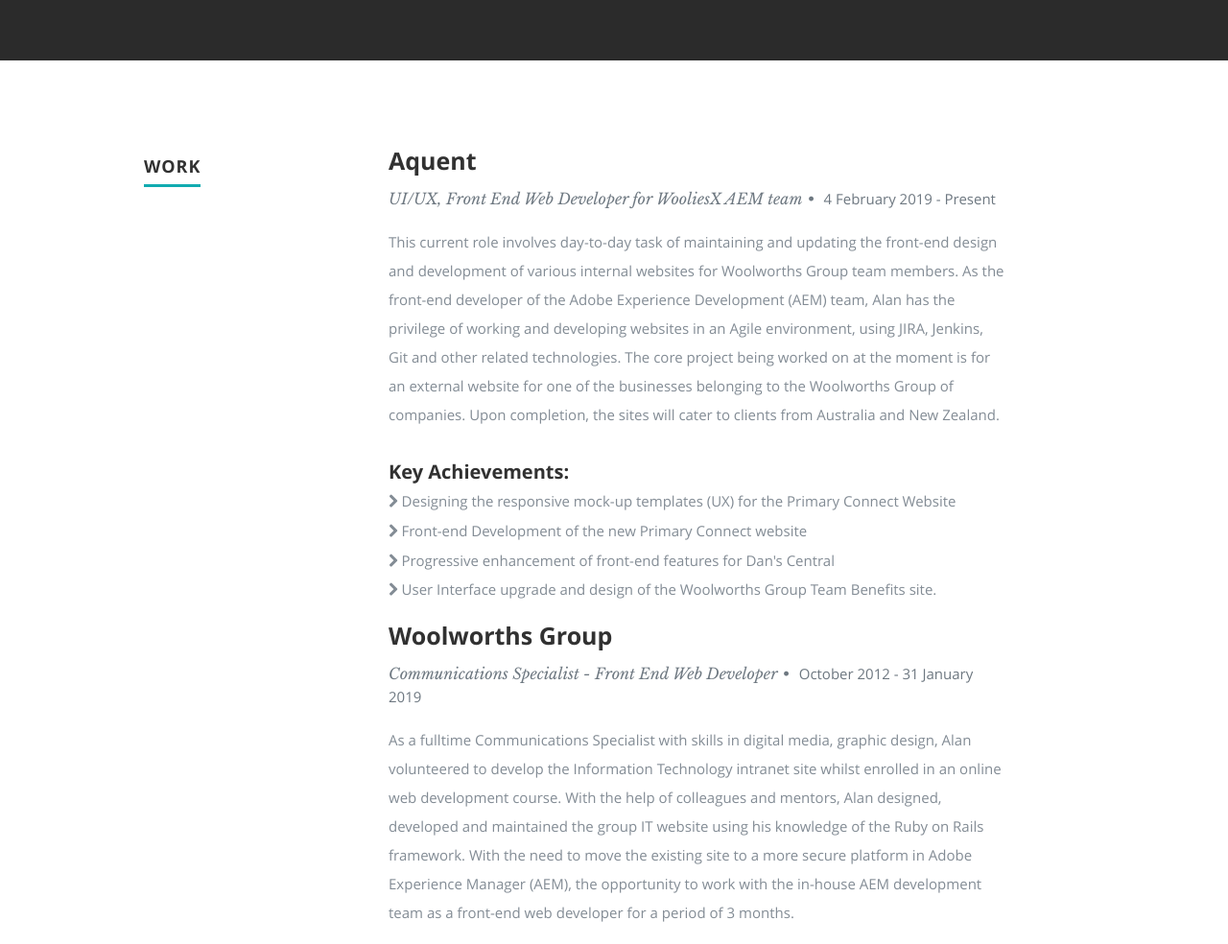
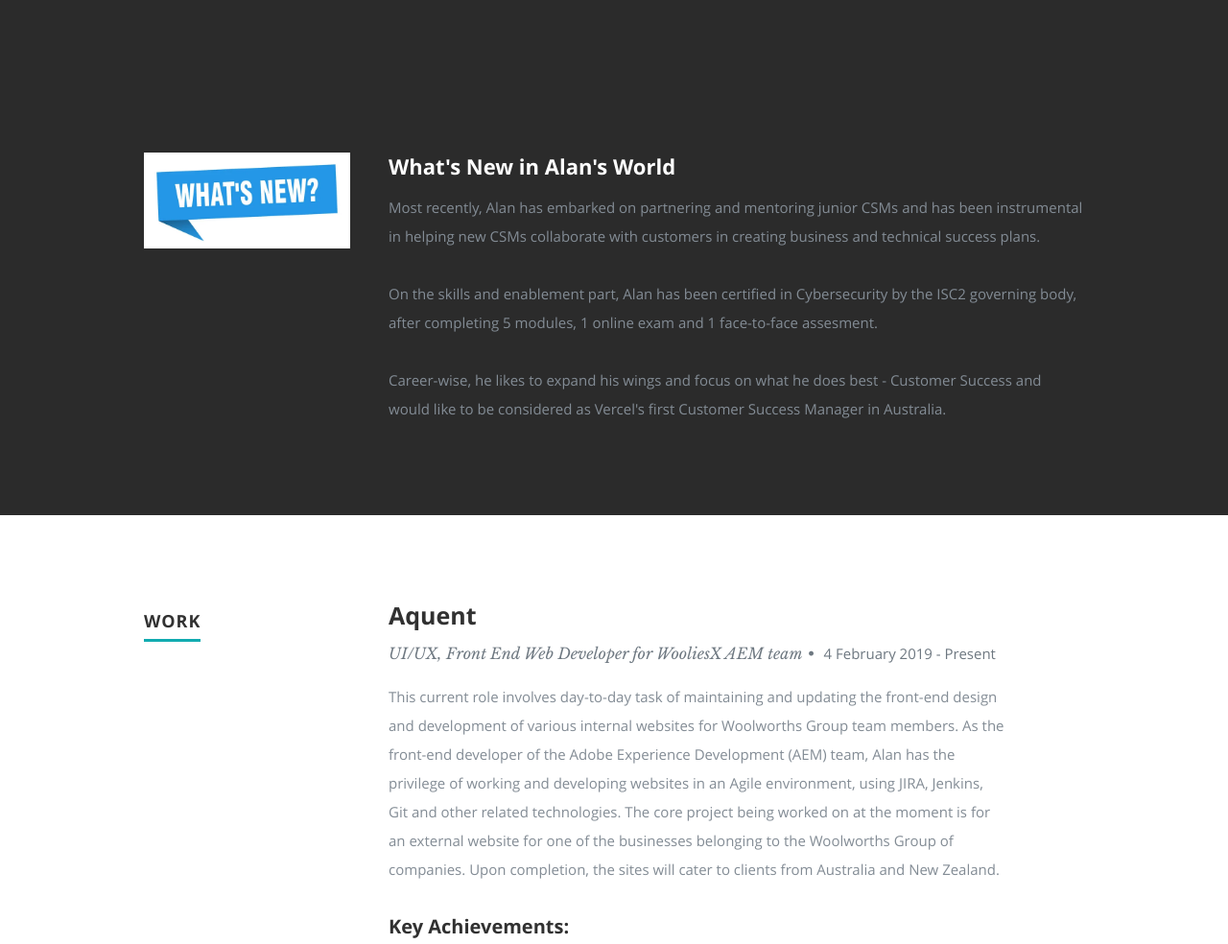
Before and after one commit to afide26/new-resume-af, a website: page public/index.html in a window 1280 px wide. Shown: the part 1703-2687 px from the top of the page at 96% size. Drawn offline with nearby package versions, Linux system fonts and the light colour scheme.

Commit message:
Change bio and add section

```diff
--- a/public/css/layout.css
+++ b/public/css/layout.css
@@ -222,7 +222,7 @@
 /* c. About Section
 /* ------------------------------------------------------------------ */
 
-#about {
+#about,#whatsnew {
   background: #2B2B2B;
   padding-top: 96px;
   padding-bottom: 66px;
@@ -239,7 +239,7 @@
   color: #11ABB0;
 }
 
-#about h2 {
+#about h2, #whatsnew h2 {
   font: 22px/30px 'opensans-bold', sans-serif;
   color: #fff;
   margin-bottom: 12px;
@@ -1094,7 +1094,7 @@
   margin: 0 6px;
   display: inline-block;
   zoom: 1;
-  *display: inline;
+  display: inline;
 }
 
 .flex-control-paging li a {
--- a/public/index.html
+++ b/public/index.html
@@ -62,6 +62,7 @@
       <ul id="nav" class="nav">
         <li class="current"><a class="smoothscroll" href="#home">Home</a></li>
         <li><a class="smoothscroll" href="#about">About</a></li>
+        <li><a class="smoothscroll" href="#whatsnew"> What's New!</a></li>
         <li><a class="smoothscroll" href="#resume">Resume</a></li>
         <li><a class="smoothscroll" href="#testimonials"><i class="fa fa-linkedin"></i> Recommendations</a></li>
         <li><a class="smoothscroll" href="#contact">Contact</a></li>
@@ -152,6 +153,37 @@
 
   </section> <!-- About Section End-->
 
+    <!-- What's New
+   ================================================== -->
+   <section id="whatsnew">
+
+    <div class="row">
+
+      <div class="three columns">
+
+        <img class="profile-pic" src="images/whatsnew.jpg" alt="What's New" />
+
+      </div>
+
+      <div class="nine columns main-col">
+
+        <h2>What's New in Alan's World</h2>
+
+        <p>
+          {{ main.whatsnew1 }}
+        </p>
+        <p>
+          {{  main.whatsnew2 }}
+        </p>
+        <p>
+          {{  main.whatsnew3 }}
+        </p>
+
+      </div> <!-- end .main-col -->
+
+    </div>
+
+  </section> <!-- What's New End-->
 
   <!-- Resume Section
    ================================================== -->
--- a/public/js/resumeData.json
+++ b/public/js/resumeData.json
@@ -4,13 +4,16 @@
     "occupation": "Customer Success Professional and leader with a unique blend of skillset in customer success honed over years of experience in Hospitality service and management and Information Technology. A strong cutomer advocate who loves helping customers realize the value of their investment in SaaS and IDaaS applications. A brilliant collaborator, mentor and team player who is well respected by leaders and peers who benefitted from his expertise.",
     "description": "I am primarily a front end web developer specialising in ReactJS and a full stack web developer with working knowledge in using the Ruby on Rails framework",
     "image": "profilepic.jpg",
-    "bio": "A diligent learner has taken the mantle of leading enablement efforts for peers and colleagues alike in his current role as Senior Technical Account Manager at Okta.",
+    "bio": "A diligent learner who has taken the mantle of leading enablement efforts for peers and colleagues alike in his current role as Senior Technical Account Manager at Okta.",
     "bio2": "Trusted leader who has trained and mentored several current and former team members in the field of Customer Success (CSM) and Technical Account Management (TAM).",
     "bio3": "Alan has been sought after by peers for coaching and advice in customer and stakeholder engagement, time management and improving adoption and retention rates. He has been sought as a resource in various global projects to improve the key performance metrics of TAMs and CSMs alike in both his current and previous roles.",
     "bio4": "At the moment, Alan is continuously improving his skills in the field of customer success and leadership and has been named as Oceania's lone representative in the prestigious 2Sigma Leadership program for 2024.",
     "bio5": "2Sigma represents the top 5 percent of performers in the Customer Success organization of Okta.",
     "email": "mailto:alanfidelino@yahoo.com.au",
     "phone": "tel:+61432193240",
+    "whatsnew1": "Most recently, Alan has embarked on partnering and mentoring junior CSMs and has been instrumental in helping new CSMs collaborate with customers in creating business and technical success plans.",
+    "whatsnew2": "On the skills and enablement part, Alan has been certified in Cybersecurity by the ISC2 governing body, after completing 5 modules, 1 online exam and 1 face-to-face assesment. ",
+    "whatsnew3": "Career-wise, he likes to expand his wings and focus on what he does best - Customer Success and would like to be considered as Vercel's first Customer Success Manager in Australia.",
     "address": {
       "street": "10 Marlowe Street",
       "city": "Wetherill Park, Sydney",
```
Also changed, not shown: public/images/whatsnew.jpg (added).
